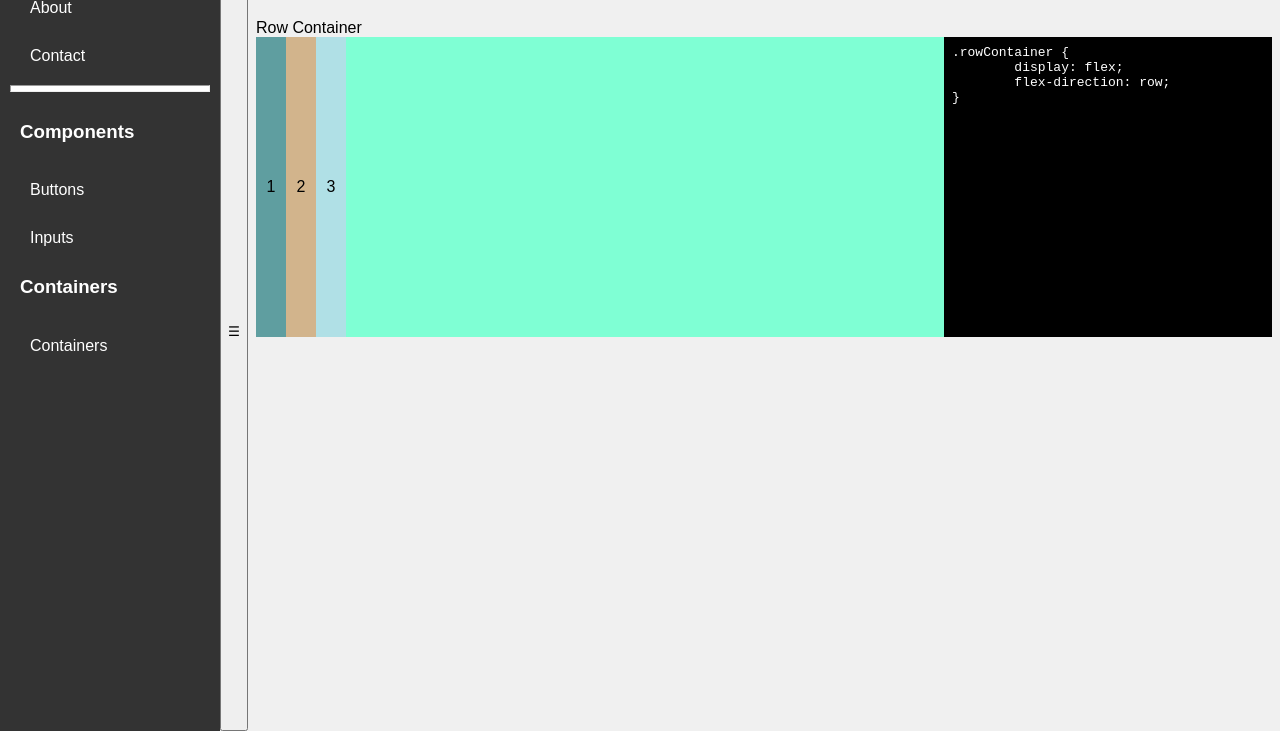
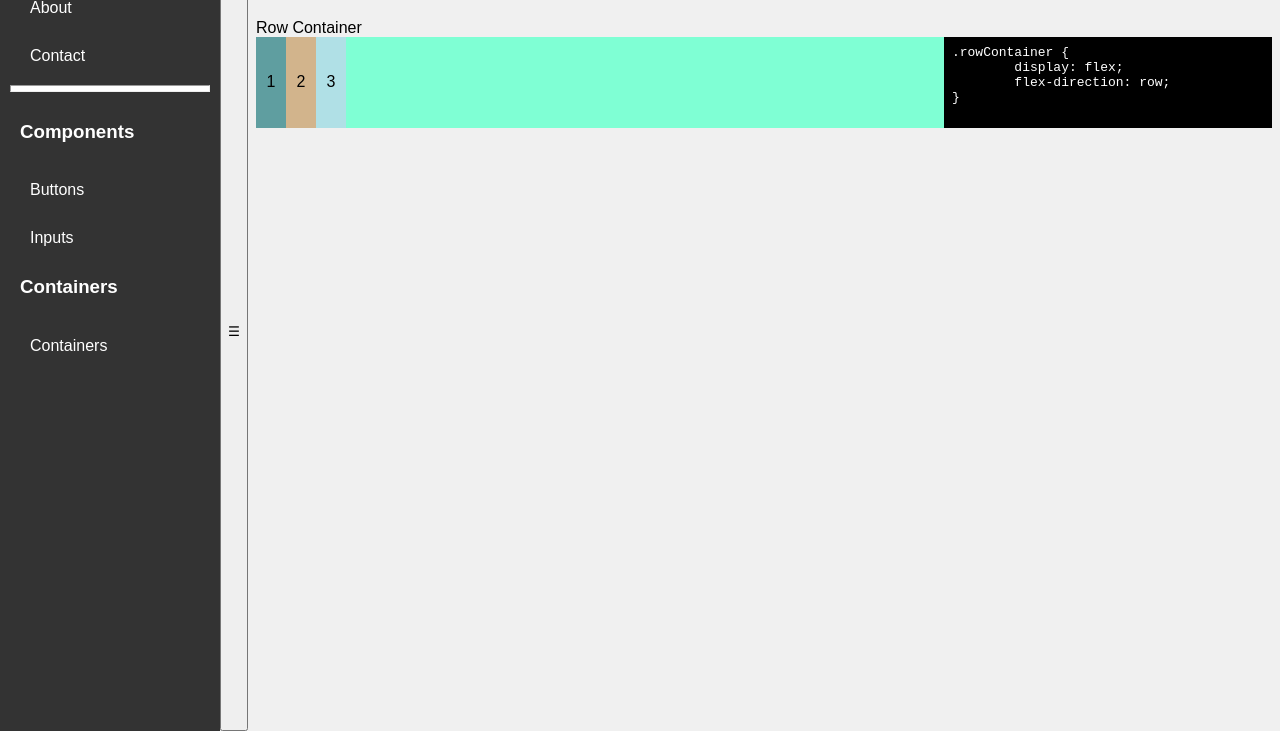
Before and after one commit to razstvien01/ui-catalog, a plain HTML site: page pages/containers.html in a window 1280 px wide. Shown: the part 69-800 px from the top of the page. Drawn offline with Linux system fonts and the light colour scheme.

Commit message:
Adjusted height

```diff
--- a/css/styles.css
+++ b/css/styles.css
@@ -55,12 +55,10 @@ main {
 
 .cssBox {
   flex-grow: 1;
-  height: 300px;
   background-color: aquamarine;
 }
 
 .codeBox {
-  height: 300px;
   background-color: black;
   color: white;
 }
```
